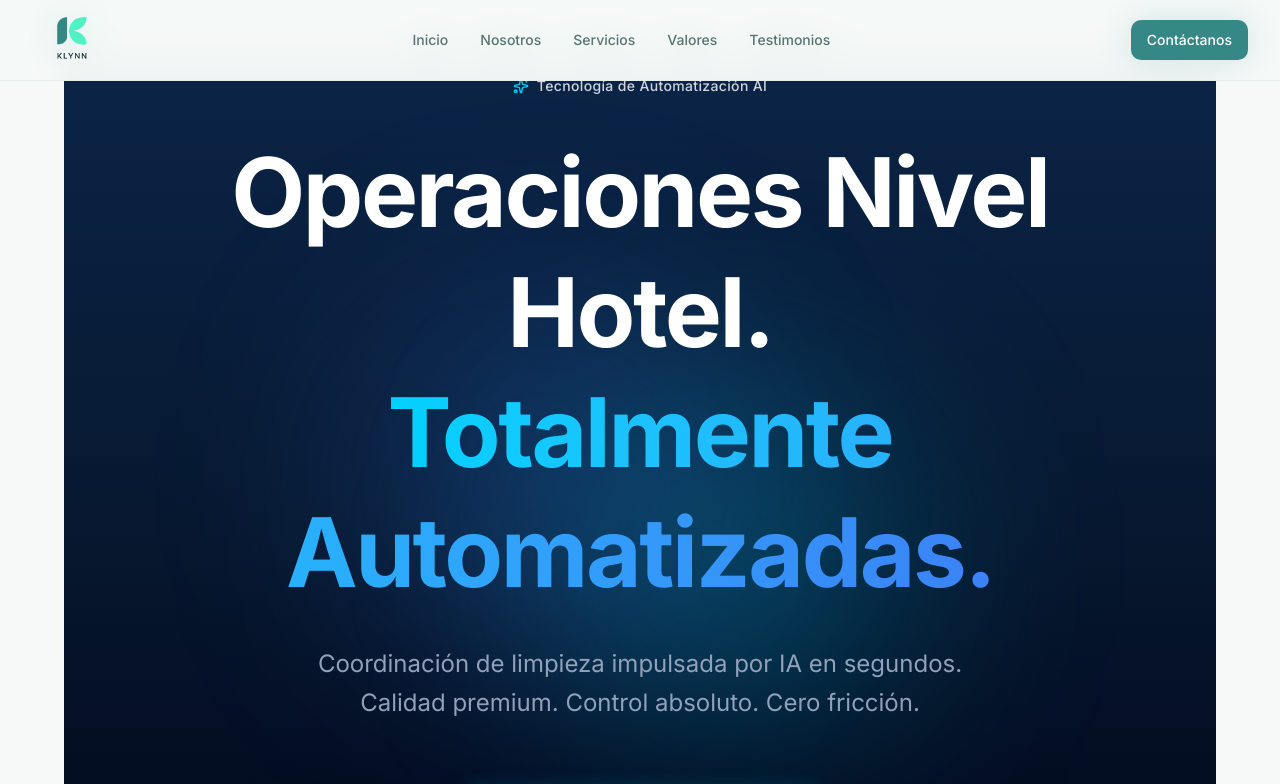
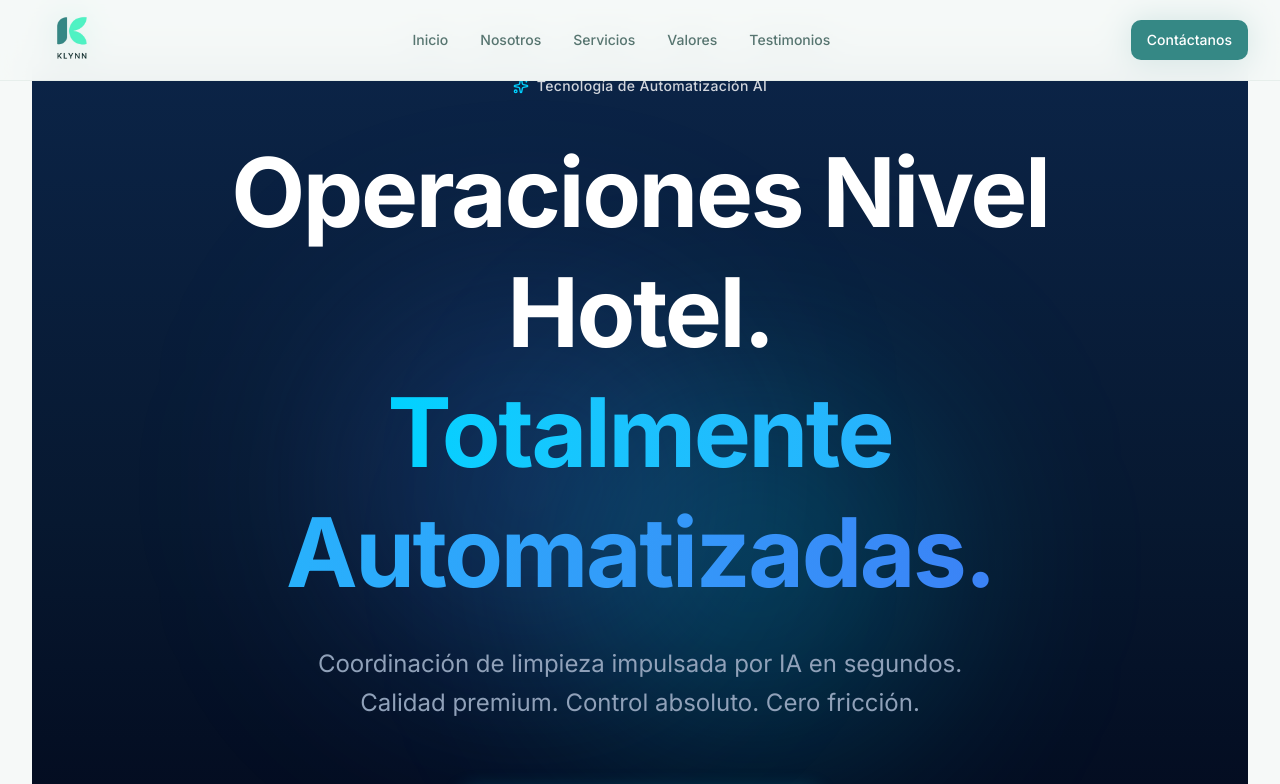
Before and after one commit to hostklynn-ux/klynn-landing, a Next.js app: page / in a window 1280 px wide. Shown: the top 784 px of the page. Built offline with nearby package versions, Linux system fonts and the light colour scheme.

Commit message:
styles: remove padding in body

```diff
--- a/app/layout.tsx
+++ b/app/layout.tsx
@@ -31,7 +31,7 @@
       >
         <div className="min-h-screen bg-background">
           <Header />
-          <main className="p-8">{children}</main>
+          <main className="pt-8">{children}</main>
           <Footer />
         </div>
       </body>
```
